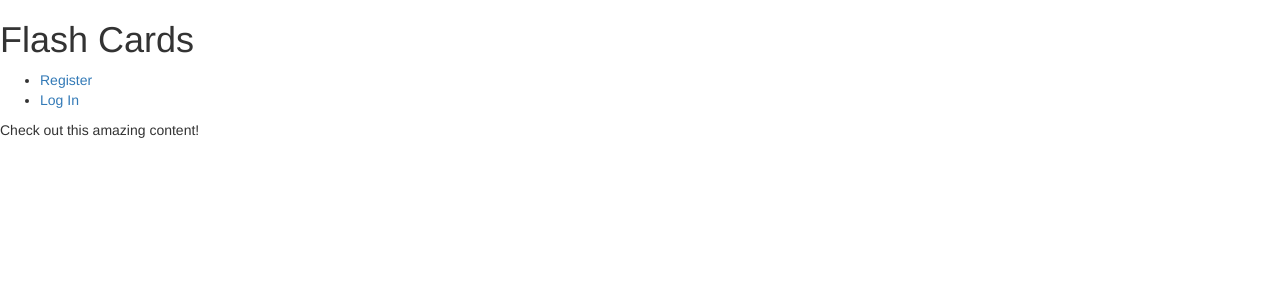
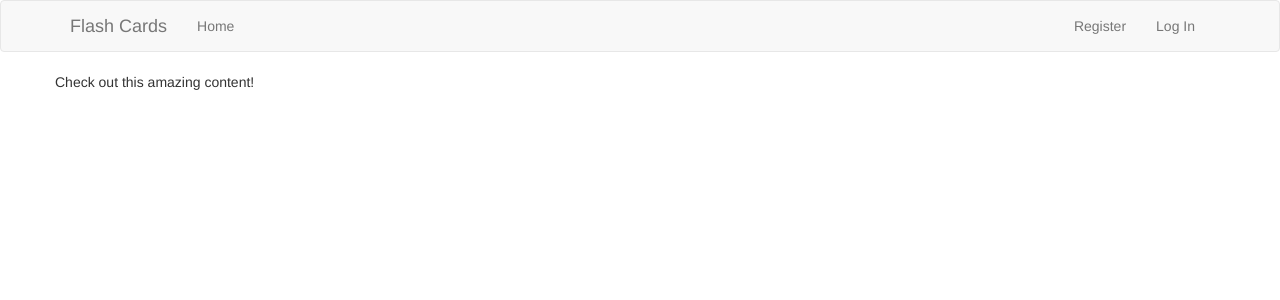
Before and after one commit to sanderdedoncker/flash-card-website, a Flask app: page / in a window 1280 px wide. Shown: the top 300 px of the page. Run offline with Flask 2, Linux system fonts and the light colour scheme; some libraries are stand-ins or nearby versions.

Commit message:
Clean up some of the template inheritance

```diff
--- a/application/home/templates/index.html
+++ b/application/home/templates/index.html
@@ -1,9 +1,10 @@
 {% extends "base.html" %}
 
-{% block header %}
-Hello world!
+
+{% block app_content %}
+<div class="container">
+    <div class="row">
+        Check out this amazing content!
+    </div>
+</div>
 {% endblock %}
-
-{% block content %}
-Check out this amazing content!
-{% endblock %}
--- a/application/templates/base.html
+++ b/application/templates/base.html
@@ -5,29 +5,44 @@
 {% endblock %}
 
 {% block navbar %}
-<nav>
-  <h1>Flash Cards</h1>
-  <ul>
+<nav class="navbar navbar-default">
+    <div class="container">
+        <div class="navbar-header">
+            <button type="button" class="navbar-toggle collapsed" data-toggle="collapse" data-target="#bs-example-navbar-collapse-1" aria-expanded="false">
+                <span class="sr-only">Toggle navigation</span>
+                <span class="icon-bar"></span>
+                <span class="icon-bar"></span>
+                <span class="icon-bar"></span>
+            </button>
+            <a class="navbar-brand" href="{{ url_for('home.home') }}">Flash Cards</a>
+        </div>
+        <div class="collapse navbar-collapse" id="bs-example-navbar-collapse-1">
+            <ul class="nav navbar-nav">
+                <li><a href="{{ url_for('home.home') }}">Home</a></li>
+            </ul>
+            <ul class="nav navbar-nav navbar-right">
                 {% if g.user %}
-      <li><span>{{ g.user['username'] }}</span>
+                <li><a href="#">Profile</a></li>
                 <li><a href="{{ url_for('auth.logout') }}">Log Out</a>
                 {% else %}
                 <li><a href="{{ url_for('auth.register') }}">Register</a>
                 <li><a href="{{ url_for('auth.login') }}">Log In</a>
                 {% endif %}
             </ul>
+        </div>
+    </div>
 </nav>
 {% endblock %}
 
 {% block content %}
+<section>
+  <div class="container">
+    {% for message in get_flashed_messages() %}
+    <div class="alert alert-info" role="alert">{{ message }}</div>
+    {% endfor %}
+  </div>
+</section>
 <section class="content">
-  <header>
-    {% block header %}
-    {% endblock %}
-  </header>
-  {% for message in get_flashed_messages() %}
-    <div class="flash">{{ message }}</div>
-  {% endfor %}
   {% block app_content %}
   {% endblock %}
 </section>
```
Lines whose indentation alone changed are shown as unchanged.
